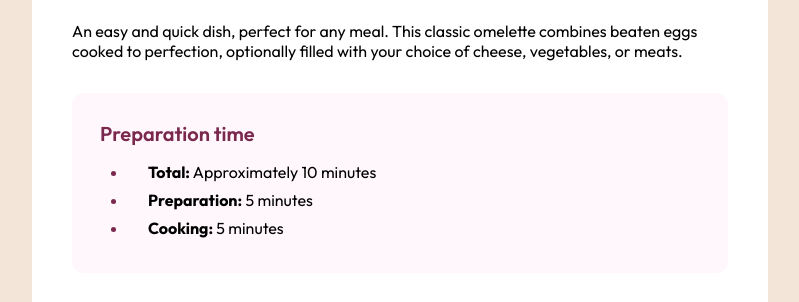
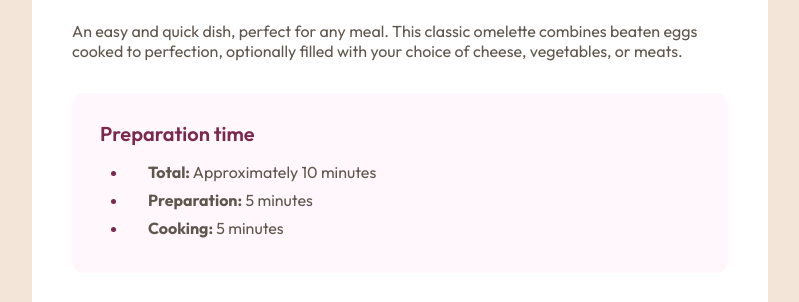
Before and after one commit to DomLeverment/recipe-challenge, a plain HTML site: page index.html in a window 1280 px wide. Shown: the part 430-732 px from the top of the page, without its empty margins (240-1039 px from the left). Drawn offline with Linux system fonts and the light colour scheme.

Commit message:
color change

```diff
--- a/style.css
+++ b/style.css
@@ -13,6 +13,7 @@ h3 {
     font-family: "outfit", "san-serif";
     font-size: 16px;
     font-weight: 400;
+    color: #5F564D;
 }
 
 h2 {
```
